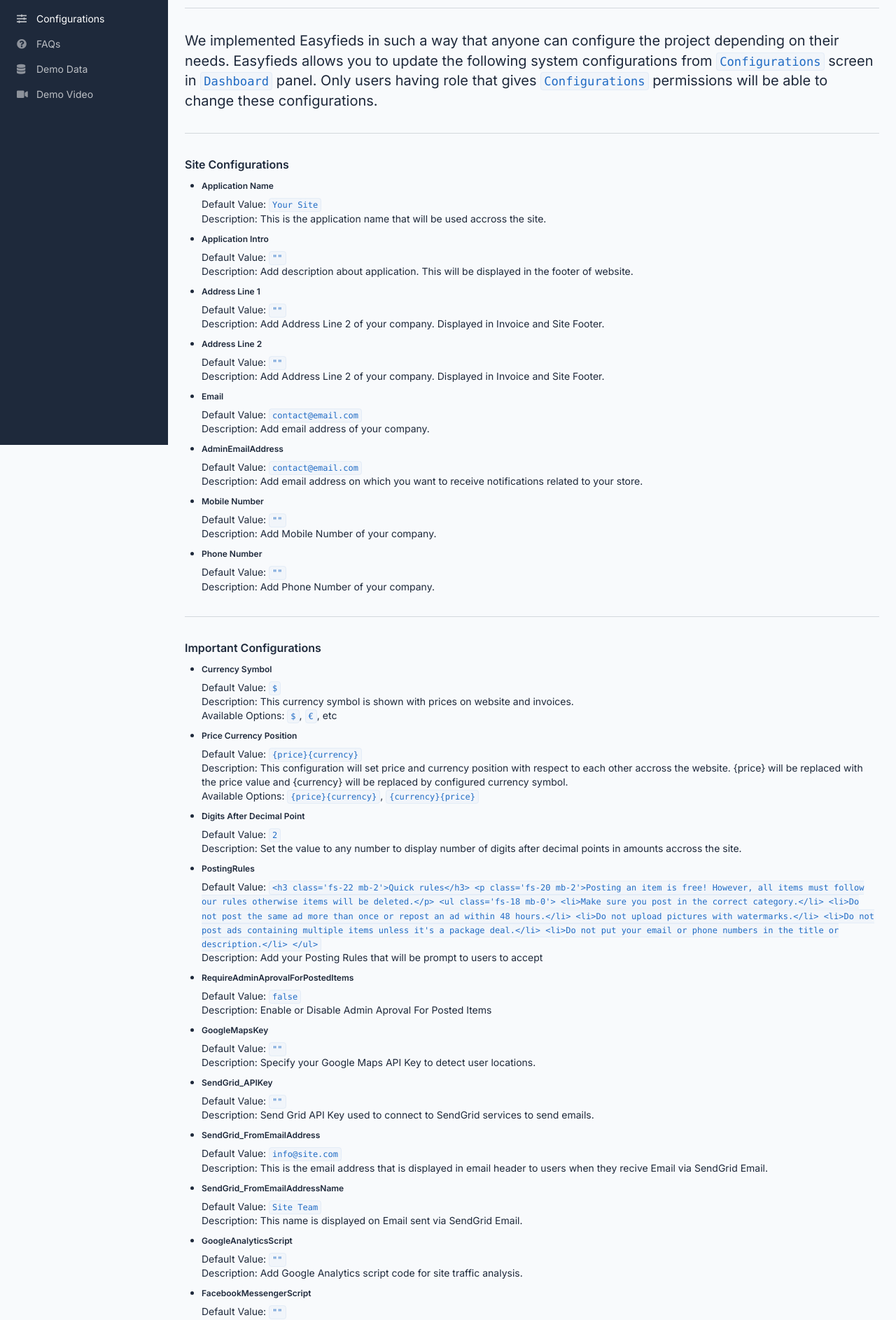
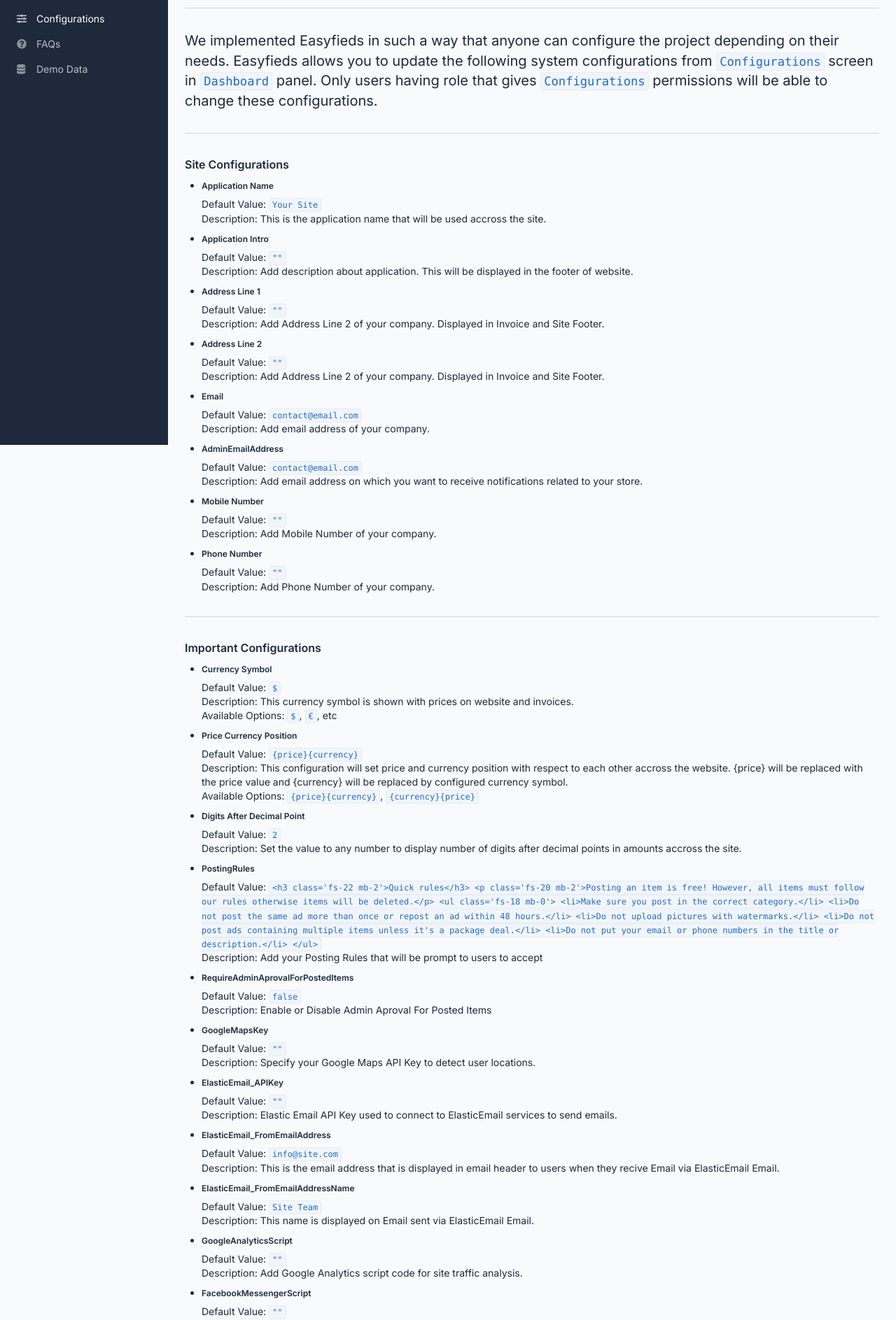
Before and after one commit to SajjadArifGul/Easyfieds-Docs, a plain HTML site: page configurations.html in a window 1280 px wide. Shown: the part 164-2051 px from the top of the page at 70% size. Drawn offline with Linux system fonts and the light colour scheme.

Commit message:
Updated Video Embeds

```diff
--- a/configurations.html
+++ b/configurations.html
@@ -114,16 +114,7 @@
                         </span>
                     </a>
                 </li>
-                <li class="nav-item">
-                    <a class="nav-link " href="demo-video.html">
-                        <span class="nav-link-icon d-md-none d-lg-inline-block">
-                            <i class="fas fa-video"></i>
-                        </span>
-                        <span class="nav-link-title">
-                            Demo Video
-                        </span>
-                    </a>
-                </li>
+
             </ul>
         </div>
     </div>
@@ -299,27 +290,27 @@
     </li>
     <li>
         <h5 class="mt-2">
-            SendGrid_APIKey
+            ElasticEmail_APIKey
         </h5>
         Default Value: <code>""</code>
         <br>
-        Description: Send Grid API Key used to connect to SendGrid services to send emails.
+        Description: Elastic Email API Key used to connect to ElasticEmail services to send emails.
     </li>
     <li>
         <h5 class="mt-2">
-            SendGrid_FromEmailAddress
+            ElasticEmail_FromEmailAddress
         </h5>
         Default Value: <code>info@site.com</code>
         <br>
-        Description: This is the email address that is displayed in email header to users when they recive Email via SendGrid Email.
+        Description: This is the email address that is displayed in email header to users when they recive Email via ElasticEmail Email.
     </li>
     <li>
         <h5 class="mt-2">
-            SendGrid_FromEmailAddressName
+            ElasticEmail_FromEmailAddressName
         </h5>
         Default Value: <code>Site Team</code>
         <br>
-        Description: This name is displayed on Email sent via SendGrid Email.
+        Description: This name is displayed on Email sent via ElasticEmail Email.
     </li>
     <li>
         <h5 class="mt-2">
@@ -409,7 +400,7 @@
         <div class="d-flex align-items-center justify-content-between">
             <div>
                 <i title="Copyrights" class="fas fa-copyright dont-transform text-warning"></i>
-                <a href="index.html">Easyfieds Documentation</a> 2021. All rights reserved.
+                <a href="index.html">Easyfieds Documentation</a> 2022. All rights reserved.
             </div>
             <div>
                 Developed <i class="fas fa-laptop-code text-success" title="love"></i> by <a href="http://www.sajjadgul.com/" target="_blank">Sajjad Arif Gul</a>.
```
Also changed, not shown: code.html (+2 -11 lines), demo-data.html (+4 -32 lines), faqs.html (+7 -13 lines), index.html (+2 -11 lines), setup.html (+3 -12 lines).
